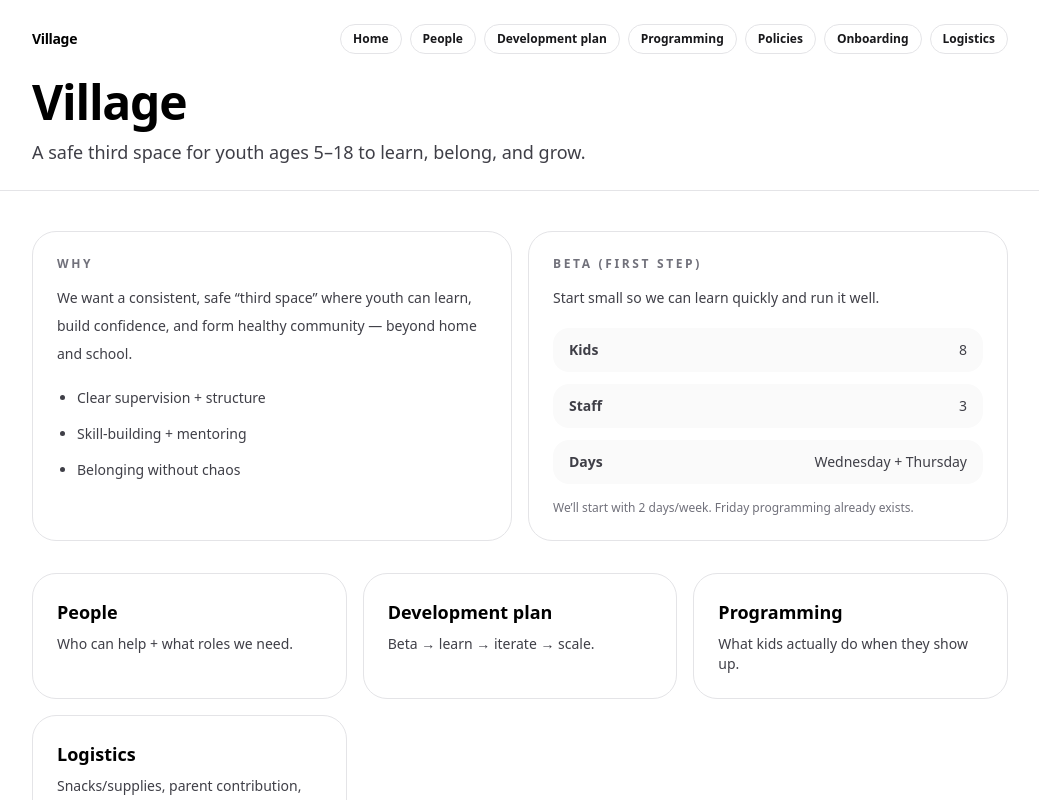
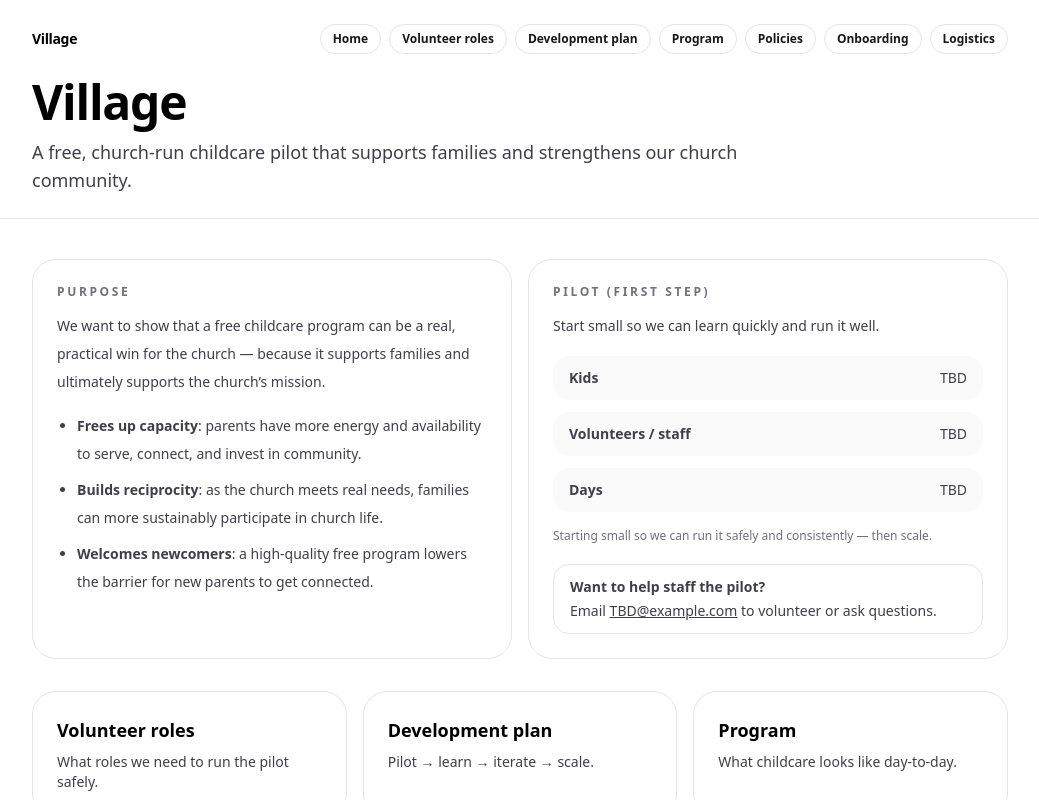
Before and after one commit to lugeorge8/village, a Next.js app: page / in a window 1280 px wide. Shown: the top 800 px of the page, without its empty margins (120-1159 px from the left). Built offline with nearby package versions, Linux system fonts and the light colour scheme.

Commit message:
Update site copy for childcare pilot recruiting

```diff
--- a/src/app/page.tsx
+++ b/src/app/page.tsx
@@ -1,99 +1,92 @@
-import Link from "next/link";
+import Link from 'next/link';
 
-import { SiteShell } from "@/components/SiteShell";
-import { ORG_NAME, SUMMARY } from "@/lib/content";
+import { SiteShell } from '@/components/SiteShell';
+import { ORG_NAME, SUMMARY } from '@/lib/content';
 
 export default function HomePage() {
   return (
     <SiteShell title={ORG_NAME} subtitle={SUMMARY.tagline}>
       <div className="grid gap-4 sm:grid-cols-2">
         <div className="rounded-3xl border border-zinc-200 bg-white p-6">
-          <div className="text-xs font-semibold uppercase tracking-[0.22em] text-zinc-500">
-            Why
-          </div>
+          <div className="text-xs font-semibold uppercase tracking-[0.22em] text-zinc-500">Purpose</div>
           <div className="mt-3 text-sm leading-7 text-zinc-700">
-            We want a consistent, safe “third space” where youth can learn, build
-            confidence, and form healthy community — beyond home and school.
+            We want to show that a free childcare program can be a real, practical win for the church — because it
+            supports families and ultimately supports the church’s mission.
           </div>
           <ul className="mt-4 list-disc space-y-2 pl-5 text-sm leading-7 text-zinc-700">
-            <li>Clear supervision + structure</li>
-            <li>Skill-building + mentoring</li>
-            <li>Belonging without chaos</li>
+            <li>
+              <span className="font-semibold">Frees up capacity</span>: parents have more energy and availability to
+              serve, connect, and invest in community.
+            </li>
+            <li>
+              <span className="font-semibold">Builds reciprocity</span>: as the church meets real needs, families can
+              more sustainably participate in church life.
+            </li>
+            <li>
+              <span className="font-semibold">Welcomes newcomers</span>: a high-quality free program lowers the barrier
+              for new parents to get connected.
+            </li>
           </ul>
         </div>
 
         <div className="rounded-3xl border border-zinc-200 bg-white p-6">
-          <div className="text-xs font-semibold uppercase tracking-[0.22em] text-zinc-500">
-            Beta (first step)
-          </div>
-          <div className="mt-3 text-sm leading-7 text-zinc-700">
-            Start small so we can learn quickly and run it well.
-          </div>
+          <div className="text-xs font-semibold uppercase tracking-[0.22em] text-zinc-500">Pilot (first step)</div>
+          <div className="mt-3 text-sm leading-7 text-zinc-700">Start small so we can learn quickly and run it well.</div>
           <div className="mt-4 grid gap-3 text-sm text-zinc-700">
             <div className="flex items-center justify-between rounded-2xl bg-zinc-50 px-4 py-3">
               <span className="font-semibold">Kids</span>
               <span>{SUMMARY.beta.kids}</span>
             </div>
             <div className="flex items-center justify-between rounded-2xl bg-zinc-50 px-4 py-3">
-              <span className="font-semibold">Staff</span>
+              <span className="font-semibold">Volunteers / staff</span>
               <span>{SUMMARY.beta.staff}</span>
             </div>
             <div className="flex items-center justify-between rounded-2xl bg-zinc-50 px-4 py-3">
               <span className="font-semibold">Days</span>
-              <span>{SUMMARY.beta.days.join(" + ")}</span>
+              <span>{SUMMARY.beta.days.join(' + ')}</span>
             </div>
           </div>
           <div className="mt-4 text-xs text-zinc-500">{SUMMARY.beta.note}</div>
+
+          <div className="mt-5 rounded-2xl border border-zinc-200 bg-white px-4 py-3 text-sm text-zinc-700">
+            <div className="font-semibold">Want to help staff the pilot?</div>
+            <div className="mt-1">
+              Email{' '}
+              <a className="underline" href={`mailto:${SUMMARY.contact.email}`}>
+                {SUMMARY.contact.email}
+              </a>{' '}
+              to volunteer or ask questions.
+            </div>
+          </div>
         </div>
       </div>
 
       <div className="mt-8 grid gap-4 sm:grid-cols-3">
-        <Link
-          href="/people"
-          className="rounded-3xl border border-zinc-200 bg-white p-6 hover:bg-zinc-50"
-        >
-          <div className="text-lg font-semibold">People</div>
-          <div className="mt-2 text-sm text-zinc-700">
-            Who can help + what roles we need.
-          </div>
+        <Link href="/people" className="rounded-3xl border border-zinc-200 bg-white p-6 hover:bg-zinc-50">
+          <div className="text-lg font-semibold">Volunteer roles</div>
+          <div className="mt-2 text-sm text-zinc-700">What roles we need to run the pilot safely.</div>
         </Link>
-        <Link
-          href="/development"
-          className="rounded-3xl border border-zinc-200 bg-white p-6 hover:bg-zinc-50"
-        >
+        <Link href="/development" className="rounded-3xl border border-zinc-200 bg-white p-6 hover:bg-zinc-50">
           <div className="text-lg font-semibold">Development plan</div>
-          <div className="mt-2 text-sm text-zinc-700">
-            Beta → learn → iterate → scale.
-          </div>
+          <div className="mt-2 text-sm text-zinc-700">Pilot → learn → iterate → scale.</div>
         </Link>
-        <Link
-          href="/programming"
-          className="rounded-3xl border border-zinc-200 bg-white p-6 hover:bg-zinc-50"
-        >
-          <div className="text-lg font-semibold">Programming</div>
-          <div className="mt-2 text-sm text-zinc-700">
-            What kids actually do when they show up.
-          </div>
+        <Link href="/programming" className="rounded-3xl border border-zinc-200 bg-white p-6 hover:bg-zinc-50">
+          <div className="text-lg font-semibold">Program</div>
+          <div className="mt-2 text-sm text-zinc-700">What childcare looks like day-to-day.</div>
         </Link>
 
-        <Link
-          href="/logistics"
-          className="rounded-3xl border border-zinc-200 bg-white p-6 hover:bg-zinc-50"
-        >
+        <Link href="/logistics" className="rounded-3xl border border-zinc-200 bg-white p-6 hover:bg-zinc-50">
           <div className="text-lg font-semibold">Logistics</div>
-          <div className="mt-2 text-sm text-zinc-700">
-            Snacks/supplies, parent contribution, invite-only.
-          </div>
+          <div className="mt-2 text-sm text-zinc-700">Space, staffing, check-in, and safety basics.</div>
         </Link>
       </div>
 
       <div className="mt-10 rounded-3xl border border-zinc-200 bg-white p-6">
-        <div className="text-xs font-semibold uppercase tracking-[0.22em] text-zinc-500">
-          Audience
+        <div className="text-xs font-semibold uppercase tracking-[0.22em] text-zinc-500">Audience</div>
+        <div className="mt-3 text-sm leading-7 text-zinc-700">
+          Ages: <span className="font-semibold">{SUMMARY.audience.ages}</span>
         </div>
-        <div className="mt-3 text-sm leading-7 text-zinc-700">
-          Village is for youth ages <span className="font-semibold">5–18</span>.
-        </div>
+        <div className="mt-2 text-sm leading-7 text-zinc-700">{SUMMARY.audience.note}</div>
       </div>
     </SiteShell>
   );
--- a/src/app/people/page.tsx
+++ b/src/app/people/page.tsx
@@ -4,44 +4,41 @@ import { SUMMARY } from "@/lib/content";
 export default function PeoplePage() {
   return (
     <SiteShell
-      title="People"
-      subtitle="Who can help and what staffing we need to run Village safely and consistently."
+      title="Volunteer roles"
+      subtitle="What roles we need to run the childcare pilot safely and consistently."
     >
       <div className="grid gap-4 sm:grid-cols-2">
         <div className="rounded-3xl border border-zinc-200 bg-white p-6">
-          <div className="text-xs font-semibold uppercase tracking-[0.22em] text-zinc-500">
-            Potential helpers
-          </div>
+          <div className="text-xs font-semibold uppercase tracking-[0.22em] text-zinc-500">Recruiting from</div>
           <ul className="mt-4 list-disc space-y-2 pl-5 text-sm leading-7 text-zinc-700">
             {SUMMARY.people.map((p) => (
               <li key={p}>{p}</li>
             ))}
           </ul>
-          <div className="mt-4 text-xs text-zinc-500">
-            Note: “CIA” is a placeholder label — rename to the actual group name.
-          </div>
+          <div className="mt-4 text-xs text-zinc-500">Update this list as you identify likely volunteer pools.</div>
         </div>
 
         <div className="rounded-3xl border border-zinc-200 bg-white p-6">
-          <div className="text-xs font-semibold uppercase tracking-[0.22em] text-zinc-500">
-            Core roles (beta)
-          </div>
+          <div className="text-xs font-semibold uppercase tracking-[0.22em] text-zinc-500">Core roles (pilot)</div>
           <ul className="mt-4 list-disc space-y-2 pl-5 text-sm leading-7 text-zinc-700">
             <li>
-              <span className="font-semibold">Program lead</span>: runs the day,
-              sets norms, handles parent communication.
+              <span className="font-semibold">Program lead</span>: owns the schedule, sets norms, handles parent
+              communication, and makes sure the room runs smoothly.
             </li>
             <li>
-              <span className="font-semibold">Mentors / coaches</span>: small
-              groups, homework help, activities.
+              <span className="font-semibold">Childcare volunteers</span>: supervise kids, lead simple activities,
+              support transitions, and keep it safe + fun.
             </li>
             <li>
-              <span className="font-semibold">Safety + logistics</span>: check-in,
-              attendance, supplies, transitions.
+              <span className="font-semibold">Check-in / safety</span>: sign-in/out, attendance, pick-up rules,
+              emergency readiness.
+            </li>
+            <li>
+              <span className="font-semibold">Setup / cleanup</span>: room setup, supplies, snacks, end-of-day reset.
             </li>
           </ul>
           <div className="mt-4 text-xs text-zinc-500">
-            We can scale roles later. Start with what ensures safety + consistency.
+            We’ll start with the smallest team needed for safety and consistency, then scale as we learn.
           </div>
         </div>
       </div>
--- a/src/lib/content.ts
+++ b/src/lib/content.ts
@@ -1,22 +1,36 @@
-export const ORG_NAME = "Village";
+export const ORG_NAME = 'Village';
 
 export const SUMMARY = {
-  tagline: "A safe third space for youth ages 5–18 to learn, belong, and grow.",
+  tagline: 'A free, church-run childcare pilot that supports families and strengthens our church community.',
+
+  // Recruiting + shareable defaults (edit as you finalize details)
+  contact: {
+    email: 'TBD@example.com',
+    ctaLabel: 'Volunteer / ask questions',
+  },
+
   beta: {
-    kids: 8,
-    staff: 3,
-    days: ["Wednesday", "Thursday"],
-    note: "We’ll start with 2 days/week. Friday programming already exists.",
+    kids: 'TBD',
+    staff: 'TBD',
+    days: ['TBD'],
+    note: 'Starting small so we can run it safely and consistently — then scale.',
   },
-  people: ["Kevin", "Gloria", "Audrey", "Debra", "Sharon", "CIA (group)"],
+
+  audience: {
+    ages: 'TBD',
+    note: 'Designed for families in our community who need reliable childcare support.',
+  },
+
+  // Optional: list specific people/groups you’re recruiting from
+  people: ['TBD'],
 };
 
 export const NAV = [
-  { title: "Home", href: "/" },
-  { title: "People", href: "/people" },
-  { title: "Development plan", href: "/development" },
-  { title: "Programming", href: "/programming" },
-  { title: "Policies", href: "/policies" },
-  { title: "Onboarding", href: "/onboarding" },
-  { title: "Logistics", href: "/logistics" },
+  { title: 'Home', href: '/' },
+  { title: 'Volunteer roles', href: '/people' },
+  { title: 'Development plan', href: '/development' },
+  { title: 'Program', href: '/programming' },
+  { title: 'Policies', href: '/policies' },
+  { title: 'Onboarding', href: '/onboarding' },
+  { title: 'Logistics', href: '/logistics' },
 ];
```
